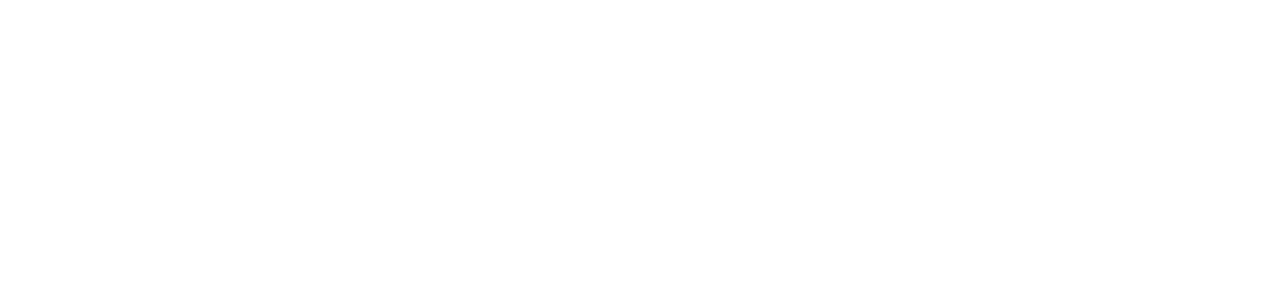
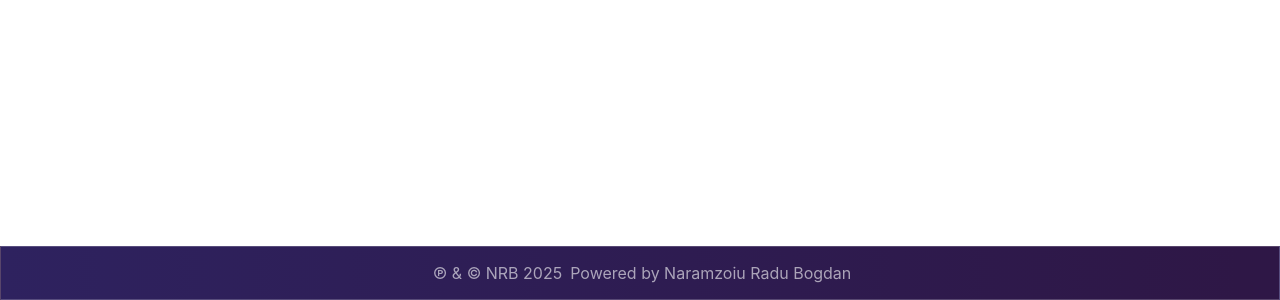
Before and after one commit to turbomatrixxxl/DigisChatAppReact, a React (Create React App) app: page / in a window 1280 px wide. Shown: the part 500-800 px from the top of the page. Built offline with nearby package versions, Linux system fonts and the light colour scheme.

Commit message:
Added personalized footer

```diff
--- a/package.json
+++ b/package.json
@@ -1,9 +1,10 @@
 {
-  "name": "chat",
+  "name": "sandbox",
   "version": "0.1.0",
   "private": true,
   "homepage": "https://turbomatrixxxl.github.io/DigisChatAppReact/",
   "dependencies": {
+    "animate.css": "^4.1.1",
     "@fortawesome/fontawesome-svg-core": "^6.7.0",
     "@fortawesome/free-brands-svg-icons": "^6.7.0",
     "@fortawesome/free-regular-svg-icons": "^6.7.0",
--- a/src/components/Footer/Footer.jsx
+++ b/src/components/Footer/Footer.jsx
@@ -3,19 +3,17 @@
 import styles from "./Footer.module.css";
 
 const Footer = () => {
-  const [modalOpen, setModalOpen] = useState(false); // Starea pentru a ține evidența dacă modalul este deschis sau nu
-
+  const [modalOpen, setModalOpen] = useState(false);
   const handleTextClick = () => {
-    setModalOpen(true); // Deschide modalul la click
+    setModalOpen(true);
   };
 
   return (
     <footer className={styles.footer}>
       <div onClick={handleTextClick} className={styles.footerText}>
-        <p>℗ & © GoIT 2024</p>
+        <p>℗ & © NRB 2025</p>
         <p>Powered by Naramzoiu Radu Bogdan </p>
       </div>
-      {/* Randează Modal-ul dacă este deschis */}
       {modalOpen && <Modal closeModal={() => setModalOpen(false)} />}
     </footer>
   );
--- a/src/components/ModalFooter/ModalFooter.jsx
+++ b/src/components/ModalFooter/ModalFooter.jsx
@@ -6,7 +6,6 @@
 import FormButton from "../commonComponents/FormButton/FormButton";
 import "animate.css";
 
-// Corectarea importului imaginii
 import Radu from "../../images/Radu.webp";
 
 const ModalFooter = ({ closeModal }) => {
@@ -40,21 +39,18 @@
     <div
       className={styles.modalFooter}
       onClick={closeOnClickOutside}
-      ref={modalRef}>
+      ref={modalRef}
+    >
       <div className={styles.modalBg}>
         <div className={styles.modalContent}>
           {screenCondition && <ModalLogo variant={"formLogo"} />}
           <h2>Fullstack Developer:</h2>
 
           <div className={styles.footerCards}>
-            {/* Card pentru Radu */}
             <div
-              className={`${styles.footerTeamCard} ${animation} ${styles.Radu}`}>
-              <img
-                src={Radu} // Folosește variabila corectă pentru imagine
-                alt="Radu"
-                className={styles.teamMemberImage}
-              />
+              className={`${styles.footerTeamCard} ${animation} ${styles.Radu}`}
+            >
+              <img src={Radu} alt="Radu" className={styles.teamMemberImage} />
               <span className={styles.footerTeamName}>
                 Naramzoiu Radu Bogdan
               </span>
@@ -65,7 +61,8 @@
                   className={styles.footerGithubIcon}
                   aria-label="GitHub profile"
                   target="_blank"
-                  rel="noreferrer noopener">
+                  rel="noreferrer noopener"
+                >
                   <FaGithub />
                 </a>
                 <a
@@ -73,13 +70,12 @@
                   className={styles.footerLinkedinIcon}
                   aria-label="LinkedIn profile"
                   target="_blank"
-                  rel="noreferrer noopener">
+                  rel="noreferrer noopener"
+                >
                   <FaLinkedin />
                 </a>
               </div>
             </div>
-
-            {/* Adaugă alte carduri pentru membrii echipei dacă este necesar */}
           </div>
 
           <FormButton
--- a/src/components/SharedLayout/SharedLayout.jsx
+++ b/src/components/SharedLayout/SharedLayout.jsx
@@ -3,7 +3,7 @@
 
 import { Outlet } from "react-router-dom";
 // import Header from "../Header/Header";
-// import Footer from "../Footer/Footer";
+import Footer from "../Footer/Footer";
 
 import "react-toastify/dist/ReactToastify.css";
 
@@ -20,7 +20,7 @@
           <Outlet />
         </main>
       </div>
-      {/* <Footer /> */}
+      <Footer />
     </div>
   );
 }
--- a/src/components/commonComponents/Button/Button.module.css
+++ b/src/components/commonComponents/Button/Button.module.css
@@ -1,4 +1,4 @@
-@import '../../../styles/variables.css';
+@import "../../../styles/variables.css";
 
 .button {
   align-items: center;
--- a/src/components/commonComponents/FooterLogo/FooterLogo.jsx
+++ b/src/components/commonComponents/FooterLogo/FooterLogo.jsx
@@ -1,14 +1,13 @@
 import { Link } from "react-router-dom";
 import styles from "./FooterLogo.module.css";
-import logoImage from "../../../images/logo-image.jpg";
 import PropTypes from "prop-types";
 
 const Logo = ({ variant = "default" }) => {
   return (
     <Link
       className={`${styles.logo} ${styles[variant] || styles.default}`}
-            to="/">
-            <img src={logoImage} alt="Logo" />
+      to="/"
+    >
       <span>Health</span>
     </Link>
   );
--- a/src/components/commonComponents/Modal/Modal.module.css
+++ /dev/null
@@ -1,82 +0,0 @@
-@import '../../../styles/variables.css';
-
-.modalClassName {
-  align-items: center;
-  display: flex;
-  flex-direction: column;
-  backdrop-filter: blur(3.5px);
-  background: rgba(34, 13, 91, 0.23);
-  border: none;
-  color: var(--transparency-60);
-  height: 100vh;
-  justify-content: center;
-  left: 0;
-  position: fixed;
-  top: 0;
-  width: 100%;
-  z-index: 1000;
-  overflow: auto;
-}
-
-.content {
-  align-items: center;
-  background: var(--form-background);
-  border: none;
-  display: flex;
-  flex-direction: column;
-  flex-shrink: 1;
-  line-height: 1.33;
-  overflow: hidden;
-  position: absolute;
-  top: 0;
-  left: 0;
-  z-index: 100000;
-
-  inset: 0px;
-  overflow: auto;
-
-  align-items: center;
-  width: 100%;
-  height: 100%;
-
-  box-shadow: 0px 4px 60px 0px rgba(0, 0, 0, 0.25);
-  backdrop-filter: blur(50px);
-}
-
-.closeModal {
-  background: transparent;
-  border: none;
-  cursor: pointer;
-  position: absolute;
-  right: 20px;
-  top: 20px;
-}
-
-.closeModal svg {
-  color: black;
-  width: 16px;
-  height: 16px;
-  flex-shrink: 0;
-  border: none;
-  outline: none;
-}
-
-@media screen and (width >=768px) {
-  .modalClassName {
-    height: 100%;
-    overflow: hidden;
-  }
-
-  .content {
-    border-radius: 8px;
-    flex-shrink: 0;
-    height: fit-content;
-    justify-content: center;
-    overflow: hidden;
-    position: fixed;
-    top: 50%;
-    left: 50%;
-    transform: translate(-50%, -50%);
-    width: fit-content;
-  }
-}
--- a/src/components/commonComponents/Modal/index.js
+++ /dev/null
@@ -1,3 +0,0 @@
-import Modal from './Modal';
-
-export default Modal;
```
Also changed, not shown: src/components/commonComponents/Modal/Modal.jsx (deleted, +0 -61 lines), 1 other file (tests, documents, lock files or other folders). Lines whose indentation alone changed are shown as unchanged.
